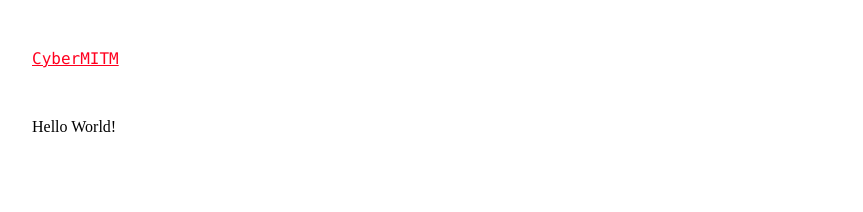
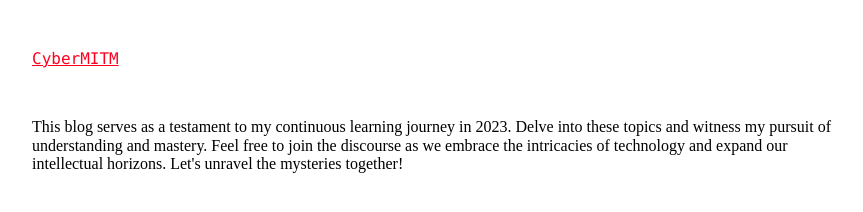
Before and after one commit to jeremiahsnipes/jeremiahsnipes.github.io, a plain HTML site: page about.html in a window 1280 px wide. Shown: the whole page, without its empty margins (208-1071 px from the left). Drawn offline with Linux system fonts and the light colour scheme.

Commit message:
Update about.html

```diff
--- a/about.html
+++ b/about.html
@@ -13,7 +13,7 @@
       <nav class="navigation">
         <a href="/">CyberMITM</a>
       </nav>
-      <div class="about">Hello World!</div>
+      <div class="about">This blog serves as a testament to my continuous learning journey in 2023. Delve into these topics and witness my pursuit of understanding and mastery. Feel free to join the discourse as we embrace the intricacies of technology and expand our intellectual horizons. Let's unravel the mysteries together! </div>
     </div>
   </body>
 </html>
```
